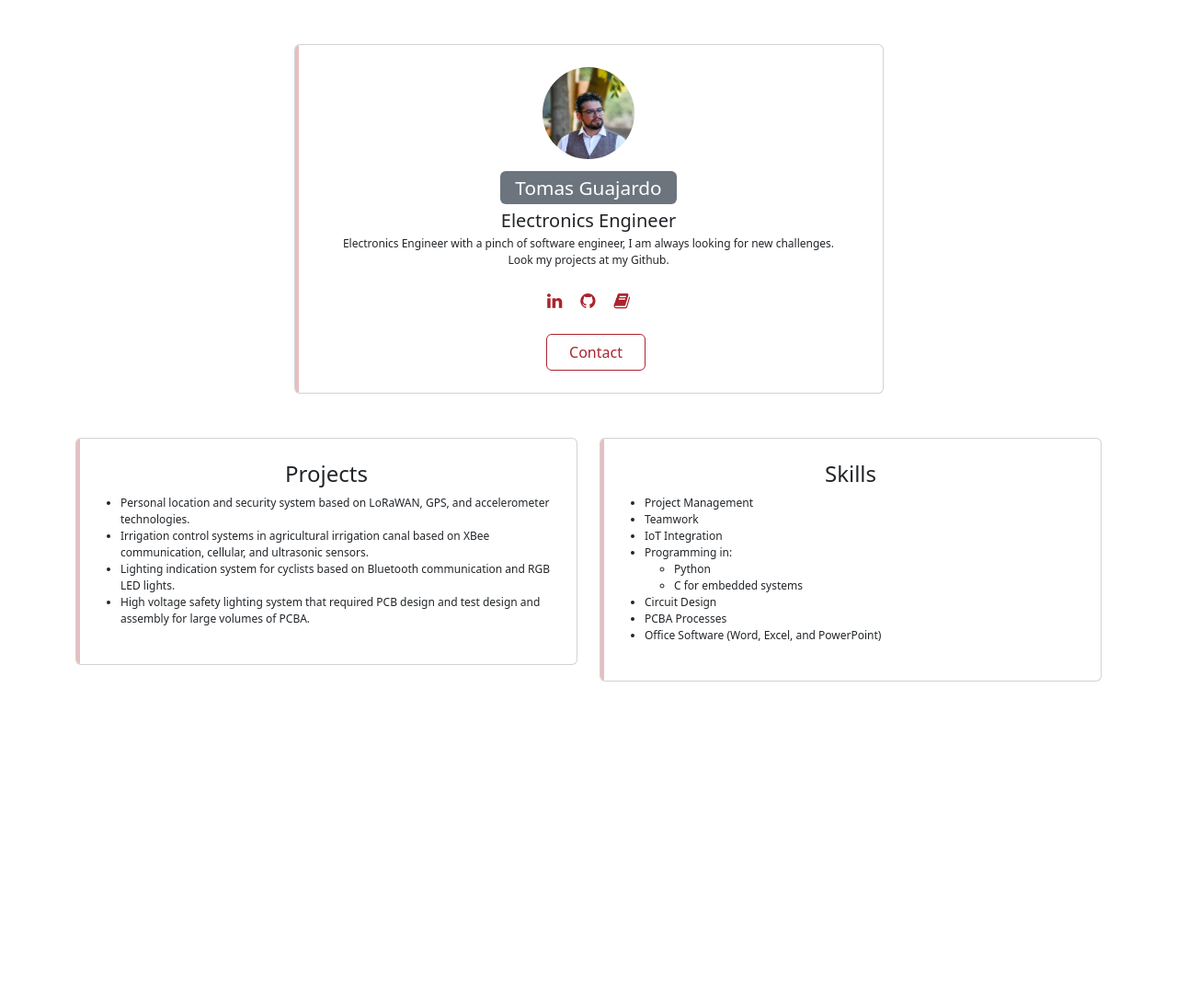
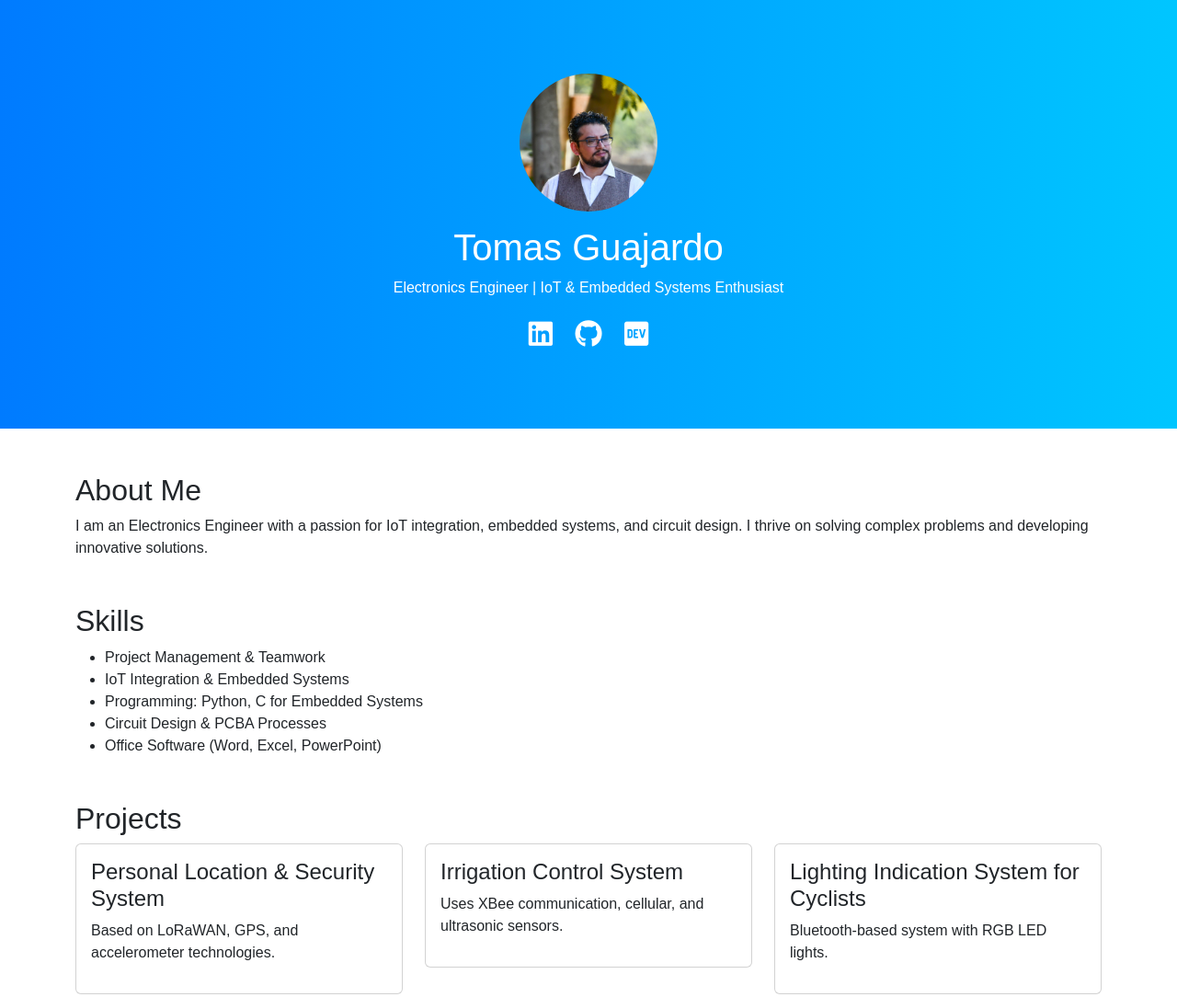
Before and after one commit to tguajardo/tguajardo.github.io, a plain HTML site: page index.html in a window 1280 px wide. Shown: the top 1084 px of the page at 92% size. Before the commit the page ends 800 px from the top, so only its background shows below. Drawn offline with nearby package versions, Linux system fonts and the light colour scheme.

Commit message:
New Personal web

```diff
--- a/css/styles.css
+++ /dev/null
@@ -1,88 +0,0 @@
-body{
-    background:#eee;
-}
-
-.card{
-    border:none;
-
-    position:relative;
-    overflow:hidden;
-    border-radius:8px;
-    cursor:pointer;
-}
-
-.card:before{
-
-    content:"";
-    position:absolute;
-    left:0;
-    top:0;
-    width:4px;
-    height:100%;
-    background-color:#e7bec1;
-    transform:scaleY(1);
-    transition:all 0.5s;
-    transform-origin: bottom
-}
-
-.card:after{
-
-    content:"";
-    position:absolute;
-    left:0;
-    top:0;
-    width:4px;
-    height:100%;
-    background-color:#aa242d;
-    transform:scaleY(0);
-    transition:all 0.5s;
-    transform-origin: bottom
-}
-
-.card:hover::after{
-    transform:scaleY(1);
-}
-
-
-.fonts{
-    font-size:12px;
-}
-
-.custom-text-size {
-    font-size: 1.3rem;
-}
-
-.social-list{
-    display:flex;
-    list-style:none;
-    justify-content:center;
-    padding:0;
-}
-
-.social-list li a i{
-    padding:10px;
-    color:#aa242d;
-    font-size:19px;
-}
-
-
-.buttons button:nth-child(1){
-        border:1px solid #aa242d !important;
-        color:#aa242d;
-        height:40px;
-        background-color: #fff;
-}
-
-.buttons button:nth-child(1):hover{
-        border:1px solid #aa242d !important;
-        color:#fff;
-        height:40px;
-        background-color:#aa242d;
-}
-
-.buttons button:nth-child(2){
-        border:1px solid #aa242d !important;
-        background-color:#aa242d;
-        color:#fff;
-        height:40px;
-}
--- a/index.html
+++ b/index.html
@@ -1,96 +1,124 @@
 <!DOCTYPE html>
 <html lang="en">
 <head>
-    <title>Tomas Guajardo</title>
-    <link rel="apple-touch-icon" sizes="180x180" href="media/apple-touch-icon.png">
-    <link rel="icon" type="image/png" sizes="32x32" href="media/favicon-32x32.png">
-    <link rel="icon" type="image/png" sizes="16x16" href="media/favicon-16x16.png">
-    <link rel="manifest" href="media/site.webmanifest">
-    <meta charset="utf-8">
+    <meta charset="UTF-8">
     <meta name="viewport" content="width=device-width, initial-scale=1">
-    <link rel="stylesheet" type="text/css" href="css/styles.css">
-    <link href="https://cdn.jsdelivr.net/npm/bootstrap@5.3.3/dist/css/bootstrap.min.css" rel="stylesheet">
-    <link rel="stylesheet" href="https://cdnjs.cloudflare.com/ajax/libs/font-awesome/4.7.0/css/font-awesome.min.css">
-    <script src="https://cdnjs.cloudflare.com/ajax/libs/jquery/3.2.1/jquery.min.js"></script>
-    <script src="https://cdn.jsdelivr.net/npm/bootstrap@5.3.3/dist/js/bootstrap.bundle.min.js"></script>
+    <title>Tomas Guajardo | Electronics Engineer</title>
+    <link rel="stylesheet" href="https://cdn.jsdelivr.net/npm/bootstrap@5.3.0/dist/css/bootstrap.min.css">
+    <link rel="icon" type="image/x-icon" href="media/favicon.ico"> <!-- Favicon -->
+    <style>
+        body {
+            font-family: Arial, sans-serif;
+        }
+        .hero {
+            background: linear-gradient(to right, #007bff, #00c6ff);
+            color: white;
+            padding: 80px 0;
+            text-align: center;
+        }
+        .profile-img {
+            width: 150px;
+            height: 150px;
+            border-radius: 50%;
+            object-fit: cover;
+            margin-bottom: 15px;
+        }
+        .social-icons a {
+            margin: 0 10px;
+            font-size: 30px;
+            color: white;
+        }
+        .social-icons a:hover {
+            color: #ffd700;
+        }
+        .card {
+            transition: 0.3s;
+        }
+        .card:hover {
+            transform: scale(1.05);
+        }
+        .footer {
+            background-color: #222;
+            color: white;
+            padding: 20px;
+            text-align: center;
+        }
+    </style>
+    <script src="https://kit.fontawesome.com/a076d05399.js" crossorigin="anonymous"></script>
 </head>
 <body>
-    <div class="container mt-5">
 
-        <div class="row d-flex justify-content-center">
+    <!-- Hero Section -->
+    <section class="hero">
+        <div class="container">
+            <img src="media/profile_pic.jpg" alt="Tomas Guajardo" class="profile-img"> <!-- Profile Picture -->
+            <h1>Tomas Guajardo</h1>
+            <p>Electronics Engineer | IoT & Embedded Systems Enthusiast</p>
+            <div class="social-icons mt-3">
+                <a href="https://www.linkedin.com/in/tguajardo/" target="_blank"><i class="fab fa-linkedin"></i></a>
+                <a href="https://github.com/tguajardo" target="_blank"><i class="fab fa-github"></i></a>
+                <a href="https://dev.to/tguajardo" target="_blank"><i class="fab fa-dev"></i></a>
+            </div>
+        </div>
+    </section>
 
-            <div class="col-md-7">
+    <!-- About Section -->
+    <div class="container my-5">
+        <h2>About Me</h2>
+        <p>I am an Electronics Engineer with a passion for IoT integration, embedded systems, and circuit design. I thrive on solving complex problems and developing innovative solutions.</p>
+    </div>
 
-                <div class="card p-3 py-4">
+    <!-- Skills Section -->
+    <div class="container my-5">
+        <h2>Skills</h2>
+        <ul>
+            <li>Project Management & Teamwork</li>
+            <li>IoT Integration & Embedded Systems</li>
+            <li>Programming: Python, C for Embedded Systems</li>
+            <li>Circuit Design & PCBA Processes</li>
+            <li>Office Software (Word, Excel, PowerPoint)</li>
+        </ul>
+    </div>
 
-                    <div class="text-center">
-                        <img src="media/profile_pic.jpg" width="100" class="rounded-circle">
-                    </div>
-
-                    <div class="text-center mt-3">
-                        <span class="bg-secondary p-1 px-3 rounded text-white custom-text-size">Tomas Guajardo</span>
-                        <h5 class="mt-2 mb-0">Electronics Engineer</h5>
-
-                        <div class="px-4 mt-1">
-                            <p class="fonts">Electronics Engineer with a pinch of software engineer, I am always looking for new challenges. Look my projects at my Github.</p>
-
-                        </div>
-
-                        <ul class="social-list">
-                            <li><a href="https://www.linkedin.com/in/tguajardo/" target="_blank"><i class="fa fa-linkedin"></i></a></li>
-                            <li><a href="https://github.com/tguajardo" target="_blank"><i class="fa fa-github"></i></a></li>
-                            <li><a href="https://dev.to/tguajardo" target="_blank"><i class="fa fa-book"></i></a></li>
-                        </ul>
-
-                        <div class="buttons">
-                            <a id="contact-link">
-                                <button class="btn btn-primary px-4 ms-3">Contact</button>
-                            </a>
-                        </div>
-
-                        <script src="./js/script.js"></script>
-
-                    </div>
-
-                </div>
-
-            </div>
-
-        </div>
-
-        <div class="row mt-5">
-            <div class="col-md-6">
-                <div class="card p-3 py-4">
-                    <h4 class="text-center">Projects</h4>
-                    <ul class="fonts">
-                        <li>Personal location and security system based on LoRaWAN, GPS, and accelerometer technologies.</li>
-                        <li>Irrigation control systems in agricultural irrigation canal based on XBee communication, cellular, and ultrasonic sensors.</li>
-                        <li>Lighting indication system for cyclists based on Bluetooth communication and RGB LED lights.</li>
-                        <li>High voltage safety lighting system that required PCB design and test design and assembly for large volumes of PCBA.</li>
-
-                    </ul>
+    <!-- Projects Section -->
+    <div class="container my-5">
+        <h2>Projects</h2>
+        <div class="row">
+            <div class="col-md-4">
+                <div class="card p-3">
+                    <h4>Personal Location & Security System</h4>
+                    <p>Based on LoRaWAN, GPS, and accelerometer technologies.</p>
                 </div>
             </div>
-            <div class="col-md-6">
-                <div class="card p-3 py-4">
-                    <h4 class="text-center">Skills</h4>
-                    <ul class="fonts">
-                        <li>Project Management</li>
-                        <li>Teamwork</li>
-                        <li>IoT Integration</li>
-                        <li>Programming in:
-                        <ul>
-                            <li>Python</li>
-                            <li>C for embedded systems</li>
-                        </ul></li>
-                        <li>Circuit Design</li>
-                        <li>PCBA Processes</li>
-                        <li>Office Software (Word, Excel, and PowerPoint)</li>
-                    </ul>
+            <div class="col-md-4">
+                <div class="card p-3">
+                    <h4>Irrigation Control System</h4>
+                    <p>Uses XBee communication, cellular, and ultrasonic sensors.</p>
+                </div>
+            </div>
+            <div class="col-md-4">
+                <div class="card p-3">
+                    <h4>Lighting Indication System for Cyclists</h4>
+                    <p>Bluetooth-based system with RGB LED lights.</p>
                 </div>
             </div>
         </div>
+    </div>
 
+    <!-- Contact Section -->
+    <div class="container my-5 text-center">
+        <h2>Contact</h2>
+        <p>Let's connect! Reach out via LinkedIn or GitHub.</p>
+        <a href="https://www.linkedin.com/in/tguajardo/" class="btn btn-primary">LinkedIn</a>
+        <a href="https://github.com/tguajardo" class="btn btn-dark">GitHub</a>
+        <a href="https://dev.to/tguajardo" class="btn btn-secondary">Dev.to</a>
     </div>
+
+    <!-- Footer -->
+    <footer class="footer">
+        <p>&copy; 2025 Tomas Guajardo | <a href="https://github.com/tguajardo" class="text-white">GitHub</a></p>
+    </footer>
+
+    <script src="https://cdn.jsdelivr.net/npm/bootstrap@5.3.0/dist/js/bootstrap.bundle.min.js"></script>
 </body>
 </html>
--- a/js/script.js
+++ /dev/null
@@ -1,6 +0,0 @@
-document.addEventListener("DOMContentLoaded", function() {
-    const encodedEmail = "dGd1YWphcmRvQGdtYWlsLmNvbQ=="; // Base64 encoded email
-    const decodedEmail = atob(encodedEmail);
-    const contactLink = document.getElementById("contact-link");
-    contactLink.href = "mailto:" + decodedEmail;
-});
```
